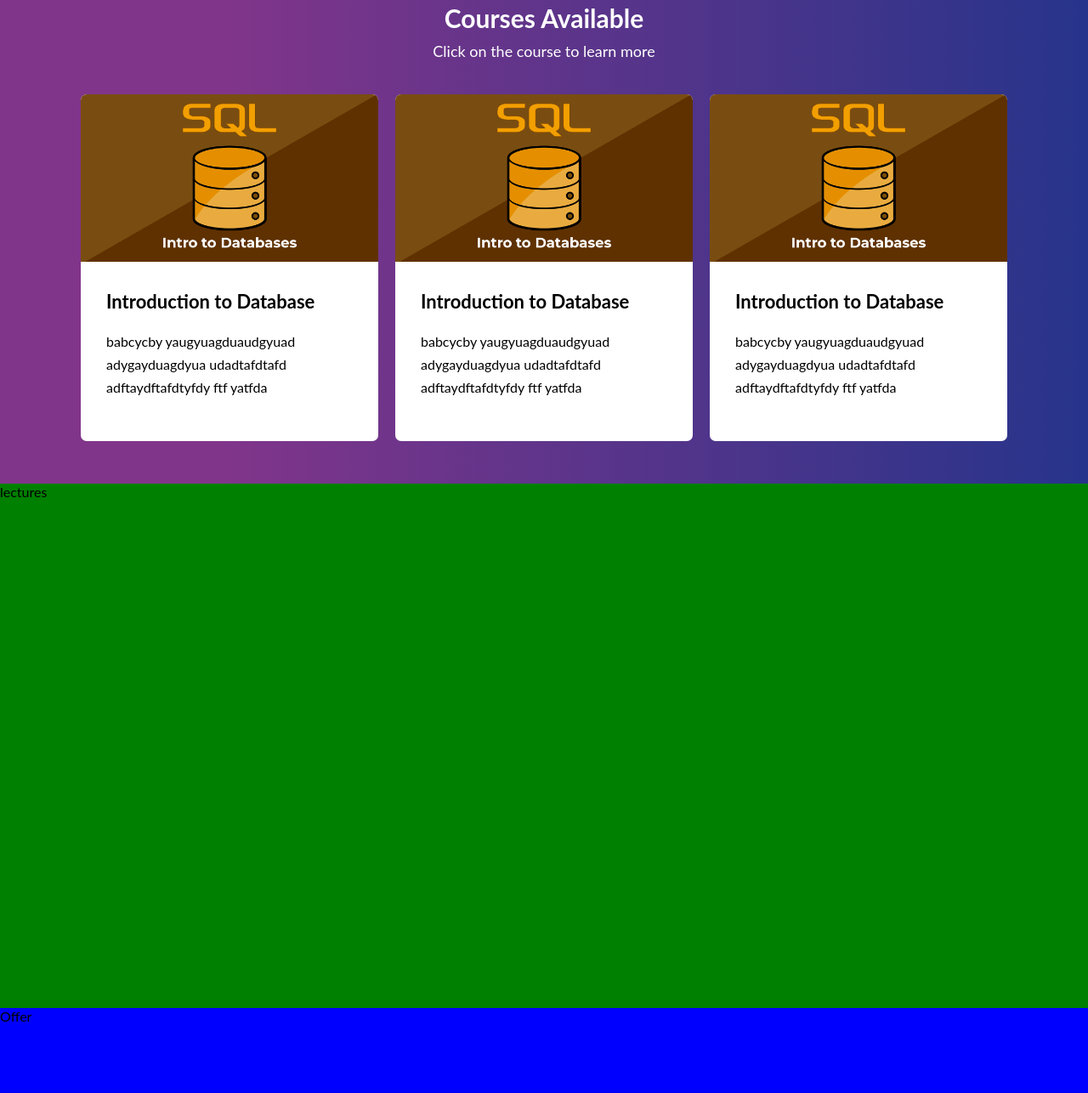
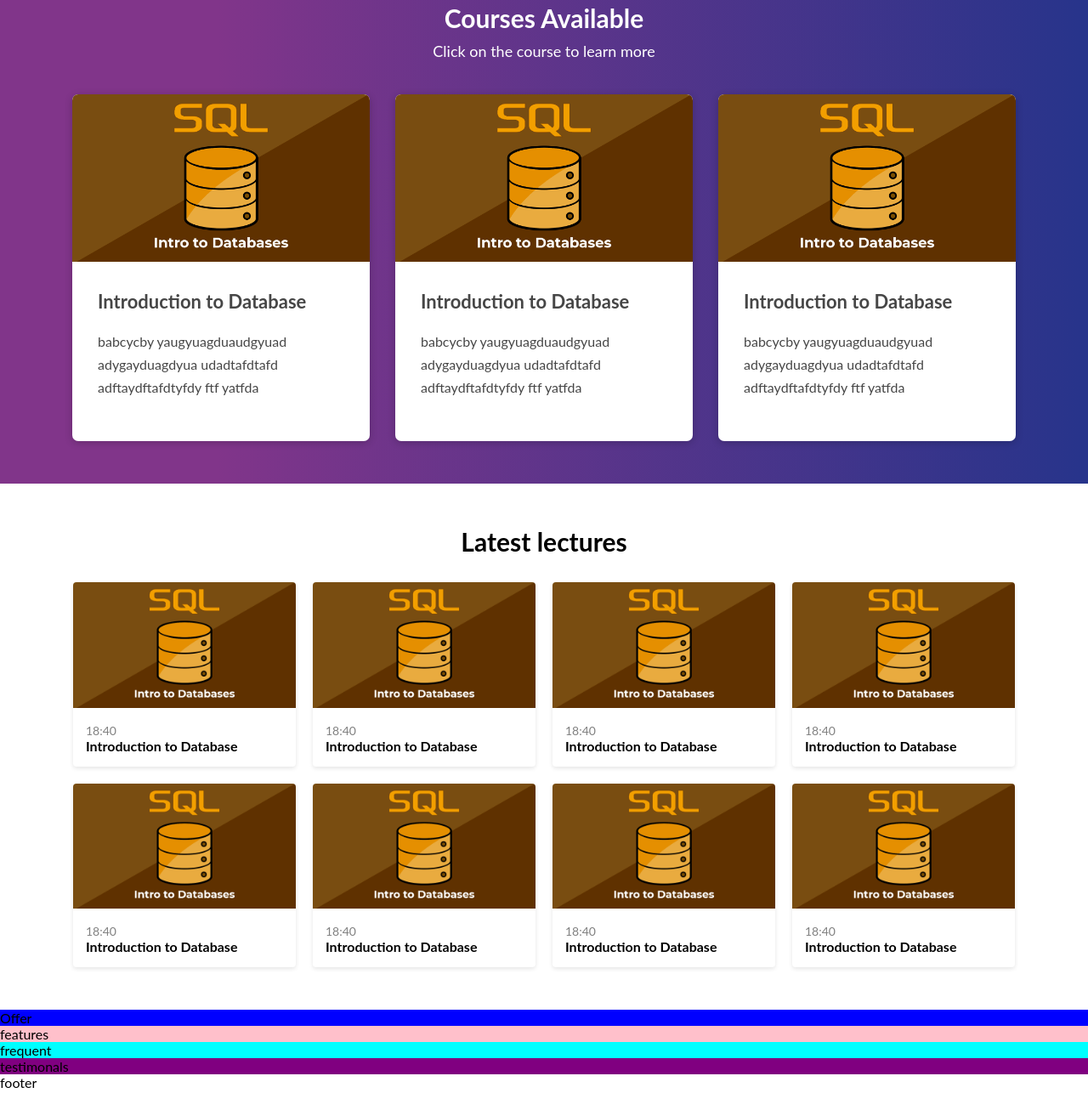
Before and after one commit to TrellixVulnTeam/mechanical-layout_83MS, a website: page index.html in a window 1280 px wide. Shown: the part 546-1832 px from the top of the page at 85% size. Drawn offline with Linux system fonts and the light colour scheme.

Commit message:
Latest Section

```diff
--- a/assets/sass/base/_base.scss
+++ b/assets/sass/base/_base.scss
@@ -18,6 +18,6 @@ body {
 
 .container-home {
   display: grid;
-  grid-template-rows: 60vh repeat(6, 1fr);
+  grid-template-rows: 60vh max-content repeat(5, min-content);
   grid-template-columns: repeat(8, 1fr);
 }
--- a/assets/sass/base/_typography.scss
+++ b/assets/sass/base/_typography.scss
@@ -11,6 +11,19 @@
   &__title {
     font-size: 3rem;
     color: $whiteColor;
+
+    &--pad {
+      padding-bottom: 4rem;
+    }
+  }
+
+  &__title-dark {
+    font-size: 3rem;
+    color: $blackColor;
+
+    &--pad {
+      padding-bottom: 3rem;
+    }
   }
 
   &__subtitle {
--- /dev/null
+++ b/assets/sass/base/_utilities.scss
@@ -0,0 +1,67 @@
+// Margins
+.titlemarg {
+  &__lowmarg {
+  }
+
+  &__medmarg {
+  }
+
+  &__highmarg {
+  }
+}
+
+.subtitle {
+  &__lowmarg {
+  }
+
+  &__medmarg {
+  }
+
+  &__highmarg {
+  }
+}
+
+.text {
+  &__lowmarg {
+  }
+
+  &__medmarg {
+  }
+
+  &__highmarg {
+  }
+}
+
+// Paddings
+.titlepadd {
+  &__lowpadd {
+  }
+
+  &__medpadd {
+  }
+
+  &__highpadd {
+  }
+}
+
+.subtitlepadd {
+  &__lowpadd {
+  }
+
+  &__medpadd {
+  }
+
+  &__highpadd {
+  }
+}
+
+.textpadd {
+  &__lowpadd {
+  }
+
+  &__medpadd {
+  }
+
+  &__highpadd {
+  }
+}
--- a/assets/sass/components/_course.scss
+++ b/assets/sass/components/_course.scss
@@ -1,18 +1,29 @@
 .courses {
   display: grid;
-  grid-template-rows: max-content;
   grid-template-columns: repeat(3, minmax(10rem, 35rem));
-  column-gap: 2rem;
-
-  justify-content: center;
-  align-self: center;
+  column-gap: 3rem;
 }
 
 .course {
-  grid-row: 2 /3;
+  grid-row: 2 / 3;
   background-color: $whiteColor;
+  box-shadow: 0 0.2rem 1rem rgba($blackColor, 0.2);
   border-radius: 0.7rem;
   overflow: hidden;
+  transition: all 0.2s ease-in-out;
+  backface-visibility: hidden;
+
+  &:visited,
+  &:link,
+  a {
+    text-decoration: none;
+    color: $darkGrayColor;
+  }
+
+  &:hover {
+    transform: translateY(-0.5rem);
+    color: black;
+  }
 
   &__image {
     width: 100%;
--- /dev/null
+++ b/assets/sass/components/_lecture.scss
@@ -0,0 +1,41 @@
+.lectures {
+  display: grid;
+  //   grid-template-rows: repeat(auto-fit, max-content);
+  grid-template-columns: repeat(4, minmax(10rem, 26.2rem));
+  gap: 2rem;
+}
+
+.lecture {
+  //   grid-row: 2 / 3;
+  background-color: $whiteColor;
+  box-shadow: 0 0.2rem 0.5rem rgba($blackColor, 0.1);
+  border-radius: 0.4rem;
+  overflow: hidden;
+  transition: all 0.2s ease-in-out;
+  backface-visibility: hidden;
+
+  &:hover {
+    transform: translateY(-0.5rem);
+    color: black;
+  }
+
+  &__image {
+    width: 100%;
+  }
+
+  &__details {
+    padding: 1.5rem;
+  }
+
+  &__heading {
+    font-size: 1.6rem;
+    // padding: 0.2rem 0;
+  }
+
+  &__time {
+    font-size: 1.4rem;
+    font-weight: 400;
+    color: $grayColor;
+    // line-height: 1.7;
+  }
+}
--- a/assets/sass/main.scss
+++ b/assets/sass/main.scss
@@ -12,6 +12,7 @@
 
 // Layout Elements
 @import "./components/course";
+@import "./components/lecture";
 
 // Pages
 @import "./pages/homepage";
--- a/assets/sass/pages/_homepage.scss
+++ b/assets/sass/pages/_homepage.scss
@@ -20,10 +20,6 @@
   grid-column: 1 / -1;
 
   display: grid;
-  grid-template-rows: auto;
-  grid-template-columns: auto;
-  // gap: 2rem;
-
   justify-content: center;
   align-content: center;
 
@@ -31,9 +27,14 @@
 }
 
 .section-lectures {
-  background-color: green;
   grid-row: 3 / 4;
   grid-column: 1 / -1;
+
+  display: grid;
+  justify-content: center;
+  align-content: center;
+
+  padding: 5rem 0;
 }
 
 .section-offer {
--- a/index.html
+++ b/index.html
@@ -1,5 +1,6 @@
 <!DOCTYPE html>
 <html lang="en">
+
 <head>
   <meta charset="UTF-8" />
   <meta http-equiv="X-UA-Compatible" content="IE=edge" />
@@ -33,11 +34,8 @@
       </div>
       <div class="courses">
         <div class="course">
-            <img
-              src="./assets/img/courses/database.png"
-              alt=""
-              class="course__image"
-            />
+          <a href="">
+            <img src="./assets/img/courses/database.png" alt="" class="course__image" />
             <div class="course__details">
               <h4 class="course__heading">Introduction to Database</h4>
               <p class="course__description">
@@ -45,13 +43,11 @@
                 adftaydftafdtyfdy ftf yatfda
               </p>
             </div>
+          </a>
         </div>
         <div class="course">
-            <img
-              src="./assets/img/courses/database.png"
-              alt=""
-              class="course__image"
-            />
+          <a href="">
+            <img src="./assets/img/courses/database.png" alt="" class="course__image" />
             <div class="course__details">
               <h4 class="course__heading">Introduction to Database</h4>
               <p class="course__description">
@@ -59,13 +55,11 @@
                 adftaydftafdtyfdy ftf yatfda
               </p>
             </div>
+          </a>
         </div>
         <div class="course">
-            <img
-              src="./assets/img/courses/database.png"
-              alt=""
-              class="course__image"
-            />
+          <a href="">
+            <img src="./assets/img/courses/database.png" alt="" class="course__image" />
             <div class="course__details">
               <h4 class="course__heading">Introduction to Database</h4>
               <p class="course__description">
@@ -73,10 +67,106 @@
                 adftaydftafdtyfdy ftf yatfda
               </p>
             </div>
+          </a>
+        </div>
+
+      </div>
+    </section>
+    <section class="section-lectures">
+      <div class="titles">
+        <h4 class="heading__title-dark heading__title-dark--pad">Latest lectures</h4>
+      </div>
+
+
+      <div class="lectures">
+        <div class="lecture">
+          <img src="./assets/img/courses/database.png" alt="" class="course__image" />
+          <div class="lecture__details">
+            <p class="lecture__time">18:40</p>
+            <h4 class="lecture__heading">Introduction to Database</h4>
           </div>
         </div>
+        <div class="lecture">
+          <img src="./assets/img/courses/database.png" alt="" class="course__image" />
+          <div class="lecture__details">
+            <p class="lecture__time">18:40</p>
+            <h4 class="lecture__heading">Introduction to Database</h4>
+          </div>
+        </div>
+        <div class="lecture">
+          <img src="./assets/img/courses/database.png" alt="" class="course__image" />
+          <div class="lecture__details">
+            <p class="lecture__time">18:40</p>
+            <h4 class="lecture__heading">Introduction to Database</h4>
+          </div>
+        </div>
+        <div class="lecture">
+          <img src="./assets/img/courses/database.png" alt="" class="course__image" />
+          <div class="lecture__details">
+            <p class="lecture__time">18:40</p>
+            <h4 class="lecture__heading">Introduction to Database</h4>
+          </div>
+        </div>
+        <div class="lecture">
+          <img src="./assets/img/courses/database.png" alt="" class="course__image" />
+          <div class="lecture__details">
+            <p class="lecture__time">18:40</p>
+            <h4 class="lecture__heading">Introduction to Database</h4>
+          </div>
+        </div>
+        <div class="lecture">
+          <img src="./assets/img/courses/database.png" alt="" class="course__image" />
+          <div class="lecture__details">
+            <p class="lecture__time">18:40</p>
+            <h4 class="lecture__heading">Introduction to Database</h4>
+          </div>
+        </div>
+        <div class="lecture">
+          <img src="./assets/img/courses/database.png" alt="" class="course__image" />
+          <div class="lecture__details">
+            <p class="lecture__time">18:40</p>
+            <h4 class="lecture__heading">Introduction to Database</h4>
+          </div>
+        </div>
+        <div class="lecture">
+          <img src="./assets/img/courses/database.png" alt="" class="course__image" />
+          <div class="lecture__details">
+            <p class="lecture__time">18:40</p>
+            <h4 class="lecture__heading">Introduction to Database</h4>
+          </div>
+        </div>
+      </div>
+      <!-- <div class="lectures">
+        <div class="lecture">
+          <img src="./assets/img/courses/database.png" alt="" class="course__image" />
+          <div class="lecture__details">
+            <p class="lecture__time">18:40</p>
+            <h4 class="lecture__heading">Introduction to Database</h4>
+          </div>
+        </div>
+        <div class="lecture">
+          <img src="./assets/img/courses/database.png" alt="" class="course__image" />
+          <div class="lecture__details">
+            <p class="lecture__time">18:40</p>
+            <h4 class="lecture__heading">Introduction to Database</h4>
+          </div>
+        </div>
+        <div class="lecture">
+          <img src="./assets/img/courses/database.png" alt="" class="course__image" />
+          <div class="lecture__details">
+            <p class="lecture__time">18:40</p>
+            <h4 class="lecture__heading">Introduction to Database</h4>
+          </div>
+        </div>
+        <div class="lecture">
+          <img src="./assets/img/courses/database.png" alt="" class="course__image" />
+          <div class="lecture__details">
+            <p class="lecture__time">18:40</p>
+            <h4 class="lecture__heading">Introduction to Database</h4>
+          </div>
+        </div>
+      </div> -->
     </section>
-      <section class="section-lectures">lectures</section>
     <section class="section-offer">Offer</section>
     <section class="section-features">features</section>
     <section class="section-faq">frequent</section>
@@ -84,4 +174,5 @@
   </main>
   <footer class="footer">footer</footer>
 </body>
+
 </html>
```
Also changed, not shown: assets/css/style.css. Lines whose indentation alone changed are shown as unchanged.
